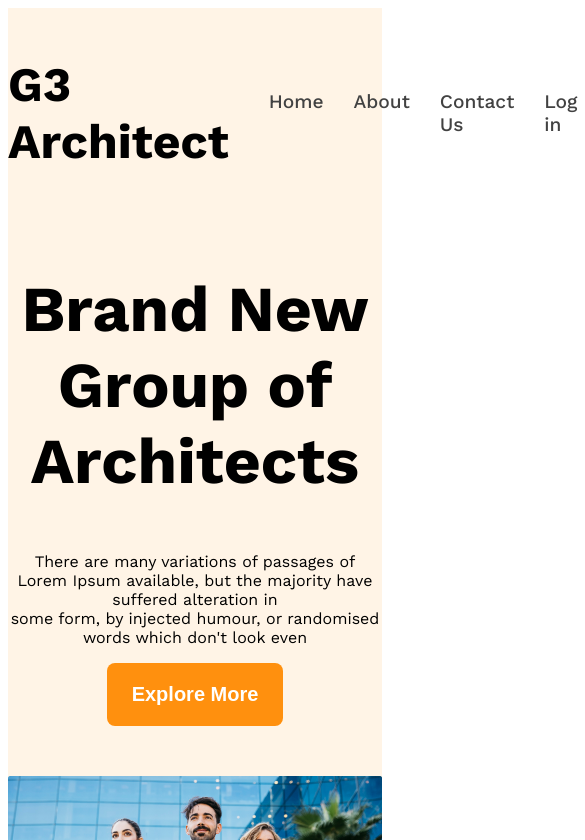
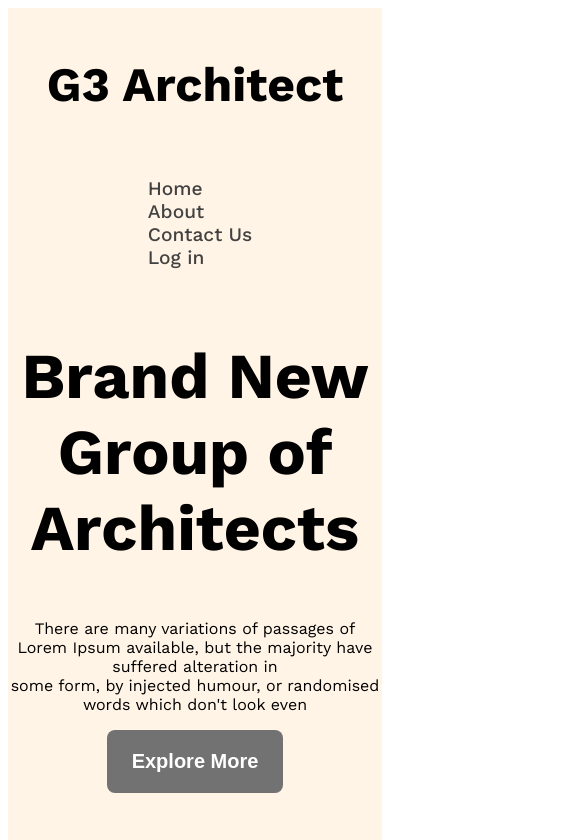
Before and after one commit to SamanAli30/Architect-responsive-repository, a plain HTML site: page index.html in a window 390 px wide. In both pictures the pointer is over the button "Explore More". Shown: the top 840 px of the page, 585 px wide, since content can reach past the window. Drawn offline with nearby package versions, Linux system fonts and the light colour scheme.

Commit message:
banner responsive complete

```diff
--- a/style.css
+++ b/style.css
@@ -28,6 +28,9 @@
     font-size: 1.25rem;
     border-radius: 8px;
     border: none;
+}
+.btn-primary:hover{
+    background: #727272;
 }
 /* header section */
 
@@ -66,3 +69,15 @@
 .banner-image{
     width: 100%;
 }
+
+
+
+/* **********************************************************************Responsive media Quary
+****************************************************************** */
+/* small device */
+@media screen and (max-width:576px) {
+    .navbar, .nav-links{
+        flex-direction: column;
+    }
+
+}
```
